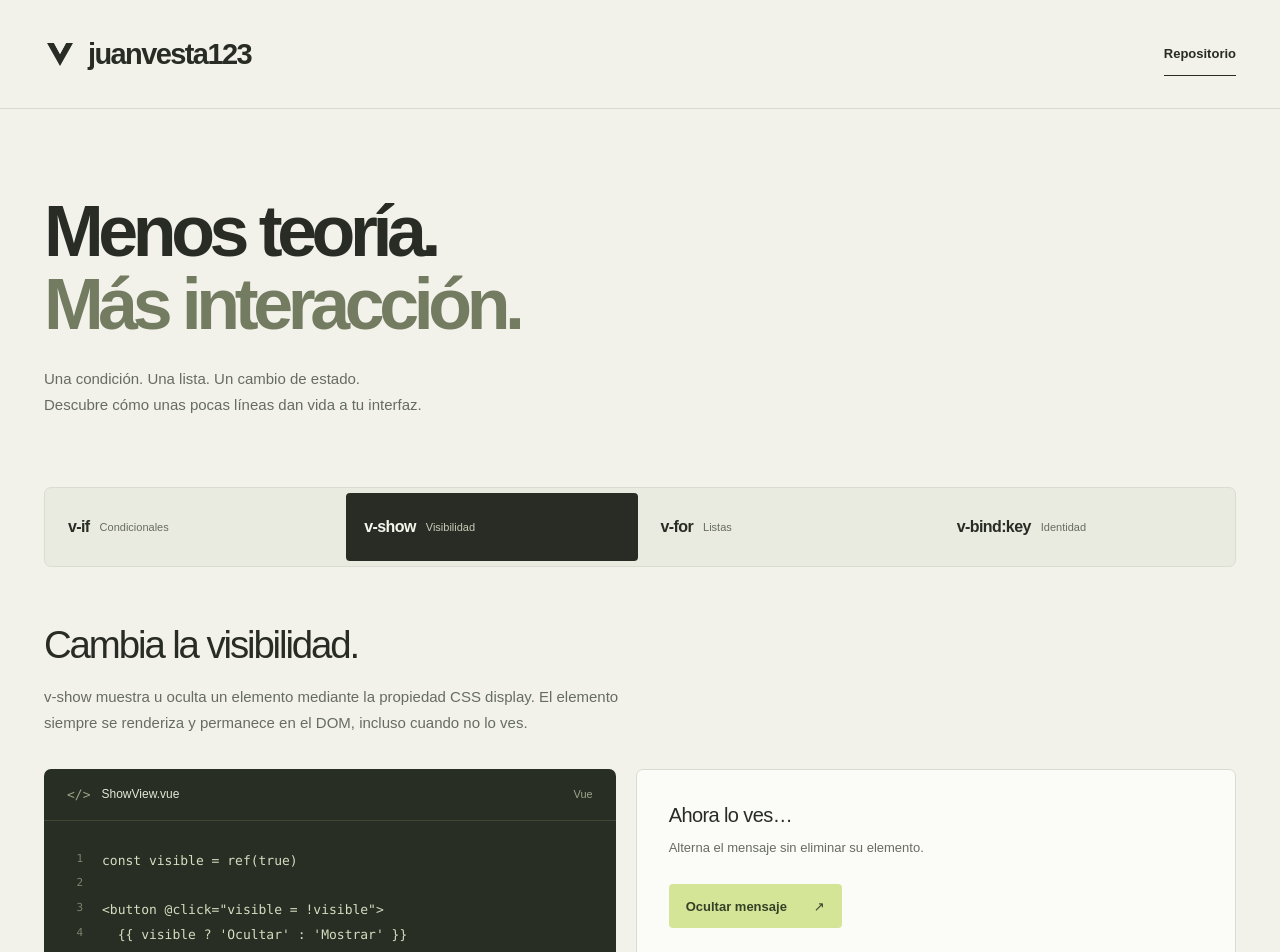
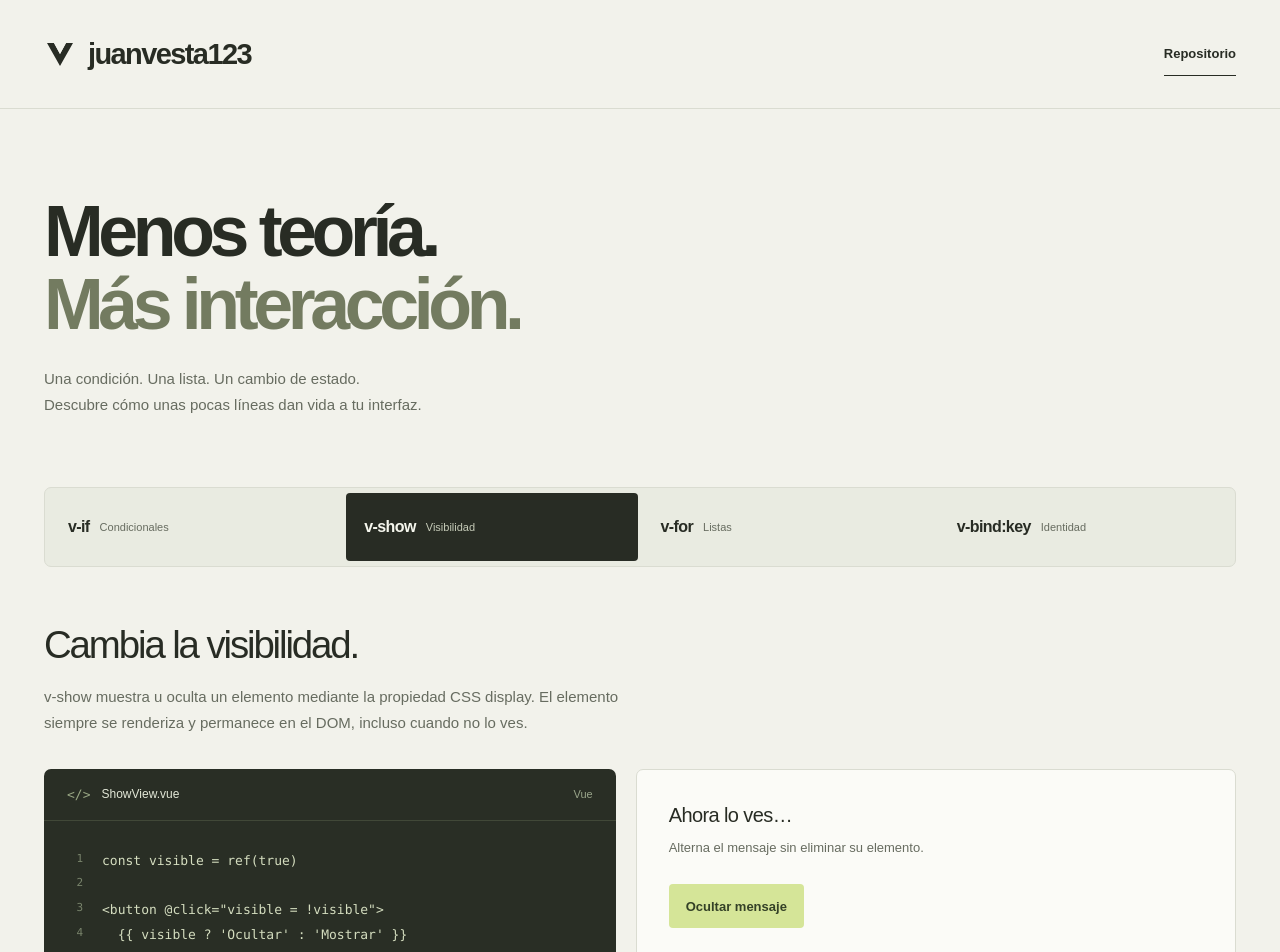
Before and after one commit to juanvesta123/vue-estructuras-control, a Vue app: page /#/v-show in a window 1280 px wide. Shown: the top 952 px of the page. Built offline with nearby package versions, Linux system fonts and the light colour scheme; the HTML template or start-up script is replaced by a standard one; a web font is replaced by a local one.

Commit message:
refactor: elimina iconos decorativos de ejemplos

```diff
--- a/src/views/KeyView.vue
+++ b/src/views/KeyView.vue
@@ -33,7 +33,7 @@ const code = `const tarjetas = ref([
     <h3>El orden cambia. La identidad no.</h3>
     <p class="muted">Escribe en una tarjeta y luego invierte la lista.</p>
     <button class="primary-button" @click="tarjetas.reverse()">
-      Invertir orden <span>⇅</span>
+      Invertir orden
     </button>
     <ul class="key-list">
       <li
@@ -55,7 +55,7 @@ const code = `const tarjetas = ref([
       </li>
     </ul>
     <p class="state-line" aria-live="polite">
-      <i class="dot"></i> Orden: {{ tarjetas.map((t) => t.id).join(" → ") }}
+      <i class="dot"></i> Orden: {{ tarjetas.map((t) => t.id).join(", ") }}
     </p>
   </LessonLayout>
 </template>
--- a/src/views/ShowView.vue
+++ b/src/views/ShowView.vue
@@ -28,7 +28,7 @@ const code = `const visible = ref(true)
       :aria-expanded="visible"
       aria-controls="mensaje"
     >
-      {{ visible ? "Ocultar mensaje" : "Mostrar mensaje" }} <span>↗</span>
+      {{ visible ? "Ocultar mensaje" : "Mostrar mensaje" }}
     </button>
     <div class="visibility-stage">
       <div
```
